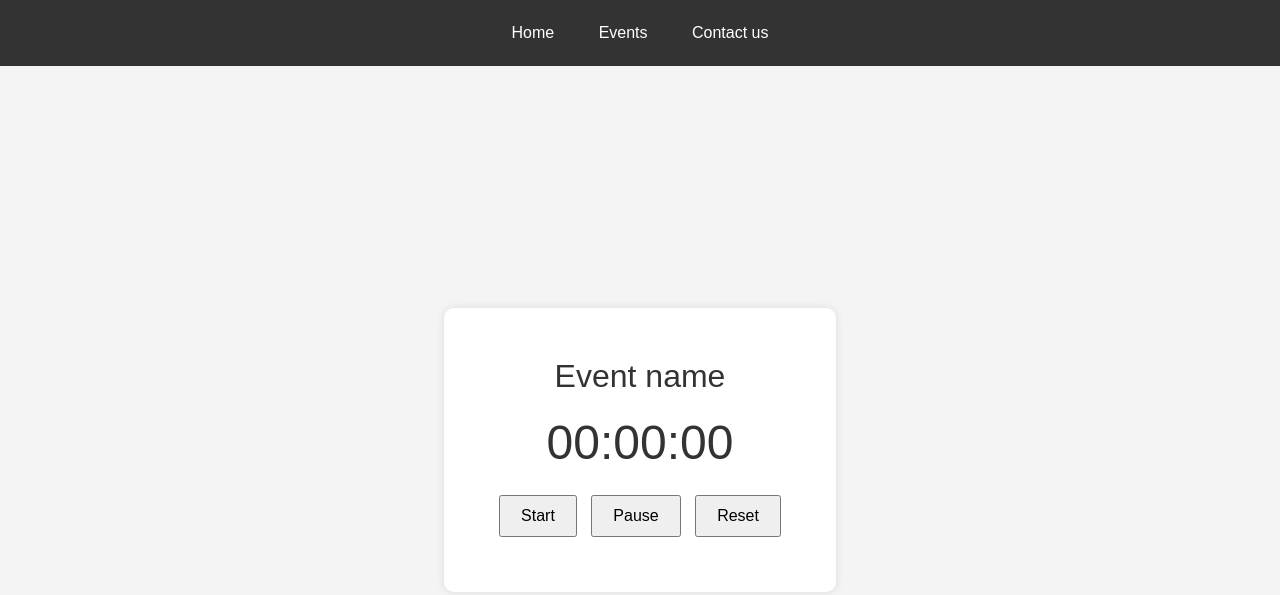
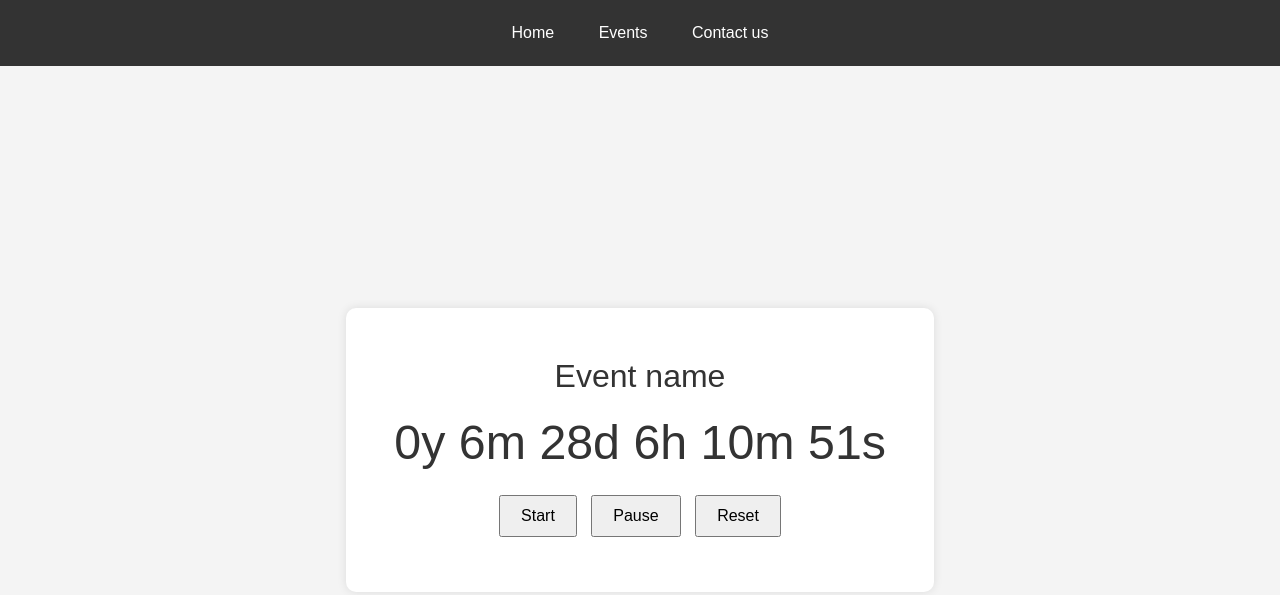
Before and after one commit to fcFn/DI_Hackathon_1, a plain HTML site: page core1/index.html in a window 1280 px wide. Drawn offline with nearby package versions, Linux system fonts and the light colour scheme.

Commit message:
created calculate remaning time function and update it every sec #3

```diff
--- a/core1/index.html
+++ b/core1/index.html
@@ -1,8 +1,3 @@
-<!-- Set up the basic HTML structure for the project.
-Add placeholders for the event name, countdown clock, and buttons.
-Include a link to the GSAP library.
-Ensure the HTML is clean and well-organized. -->
-
 <!DOCTYPE html>
 <html lang="en">
 <head>
@@ -22,7 +17,7 @@ Ensure the HTML is clean and well-organized. -->
         <div class="event-name">
             Event name
         </div>
-        <div class="countdown">
+        <div class="countdown" id="countdown">
             00:00:00
         </div>
         <div class="buttons">
--- a/core1/index.js
+++ b/core1/index.js
@@ -1,18 +1,43 @@
-// Checking GASP: title animation
+// Event date
+const eventDate = new Date('2024-12-31T23:59:59');
 
+// Elements
+const countdownElement = document.getElementById('countdown');
+
+// Calculating temaining time
+
+function calculateTimeRemaining() {
+    const now = new Date();
+    const timeRemaining = eventDate - now;
+
+    const years = Math.floor(timeRemaining / (1000 * 60 * 60 * 24 * 365));
+    const months = Math.floor((timeRemaining % (1000 * 60 * 60 * 24 * 365)) / (1000 * 60 * 60 * 24 * 30));
+    const days = Math.floor((timeRemaining % (1000 * 60 * 60 * 24 * 30)) / (1000 * 60 * 60 * 24));
+    const hours = Math.floor((timeRemaining % (1000 * 60 * 60 * 24)) / (1000 * 60 * 60));
+    const minutes = Math.floor((timeRemaining % (1000 * 60 * 60)) / (1000 * 60));
+    const seconds = Math.floor((timeRemaining % (1000 * 60)) / 1000);
+
+    return { years, months, days, hours, minutes, seconds };
+}
+
+// Update remaining time
+
+function updateCountdown() {
+    const { years, months, days, hours, minutes, seconds } = calculateTimeRemaining();
+    countdownElement.textContent = `${years}y ${months}m ${days}d ${hours}h ${minutes}m ${seconds}s`;
+    gsap.to(countdownElement, { duration: 0.5, scale: 1.1, yoyo: true, repeat: 1 });
+}
+
+// Set interval to update every second
+
+setInterval(updateCountdown, 1000);
+
+// Initial animaiton
 gsap.from(".event-name", { duration: 1, opacity: 0, y: -50 });
+gsap.from(".buttons button", { duration: 0.5, opacity: 0, y: 20, stagger: 0.2 });
 
- // Buttons animation
+// Animation for the test by clicking start
 
-        gsap.from(".buttons button", {
-            duration: 0.5,
-            opacity: 0,
-            y: 20,
-            stagger: 0.2
-        });
-
- // Animation for the test
-
-        document.getElementById("start").addEventListener("click", function() {
-            gsap.to(".countdown", { duration: 0.5, scale: 1.2, repeat: 1, yoyo: true });
-        });
+document.getElementById("start").addEventListener("click", function() {
+    gsap.to(".countdown", { duration: 0.5, scale: 1.2, repeat: 1, yoyo: true });
+});
```
